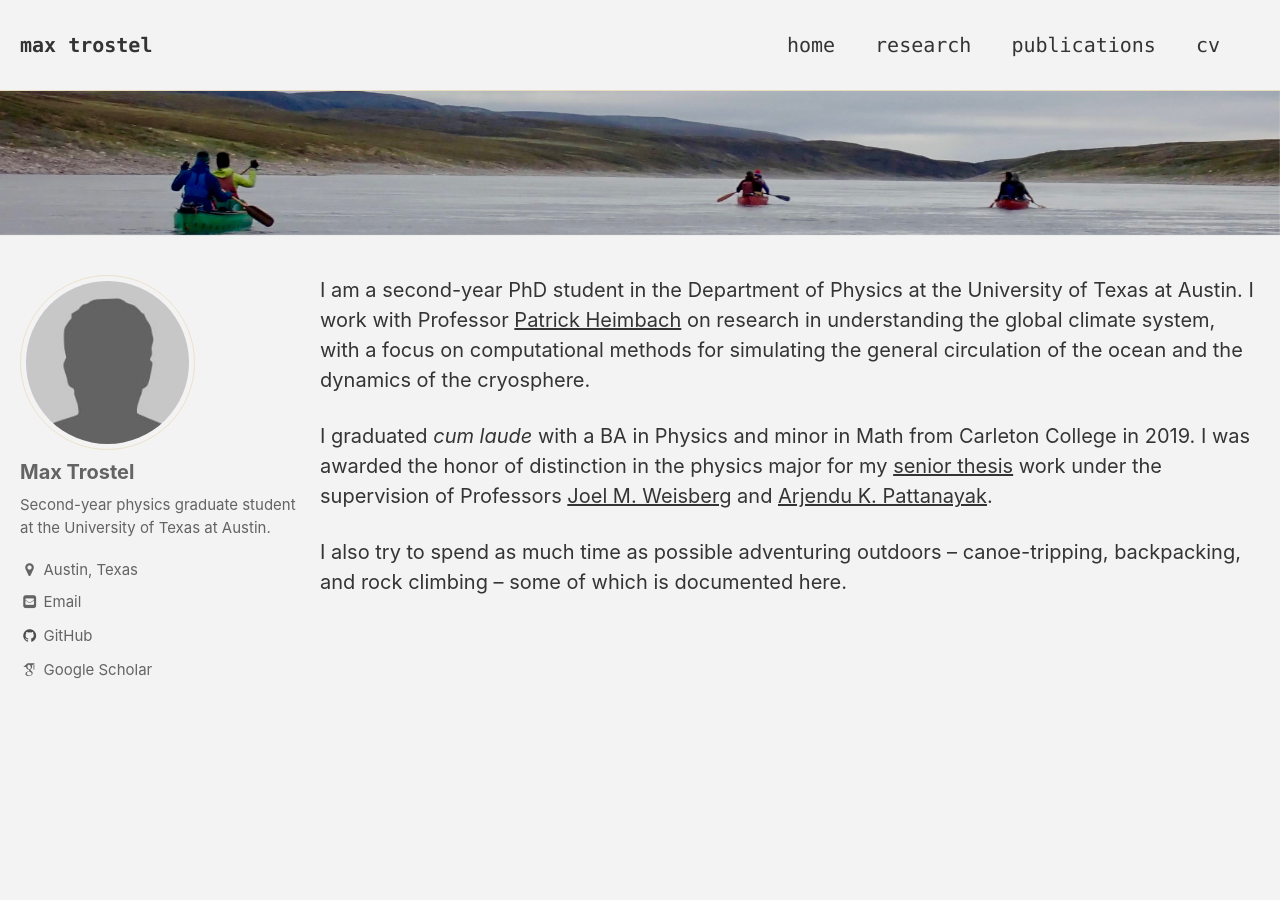
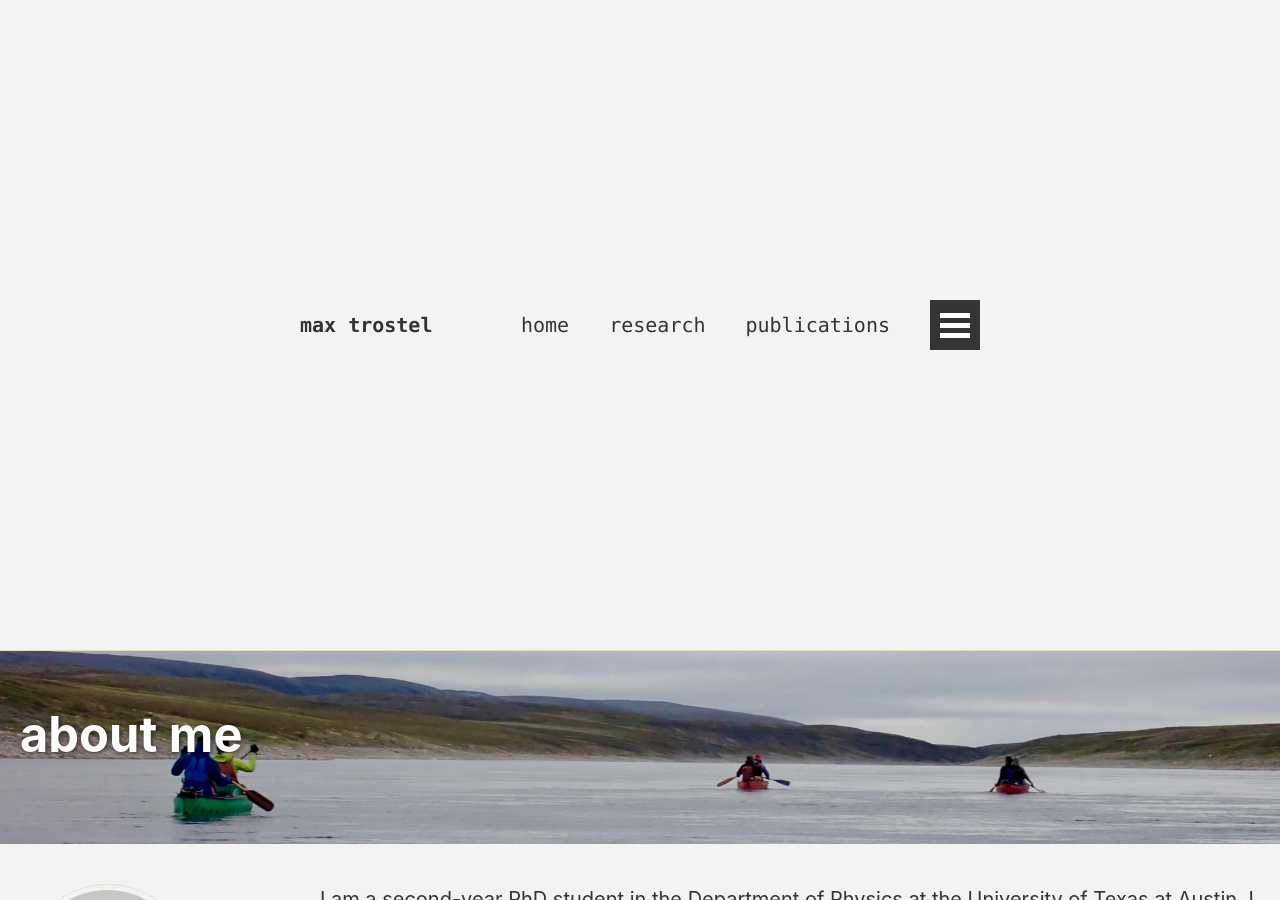
Before and after one commit to trostelm/trostelm.github.io, a Jekyll site: the page built from _pages/index.md, in a window 1280 px wide and 900 px high. Built offline with Jekyll 4.4.1, drawn with Linux system fonts in a browser that asks for light colours; some web fonts are replaced; the list of posts is cut into pages by our own code.

Commit message:
about me

```diff
--- a/_pages/index.md
+++ b/_pages/index.md
@@ -1,5 +1,5 @@
 ---
-title: "        "
+title: "about me"
 layout: archive
 sitemap: true
 permalink: /
--- a/_sass/minimal-mistakes/_masthead.scss
+++ b/_sass/minimal-mistakes/_masthead.scss
@@ -15,7 +15,7 @@
     @include clearfix;
     margin-left: auto;
     margin-right: auto;
-    padding: 1em;
+    padding: 15em;
     max-width: 100%;
     display: -webkit-box;
     display: flex;
```
